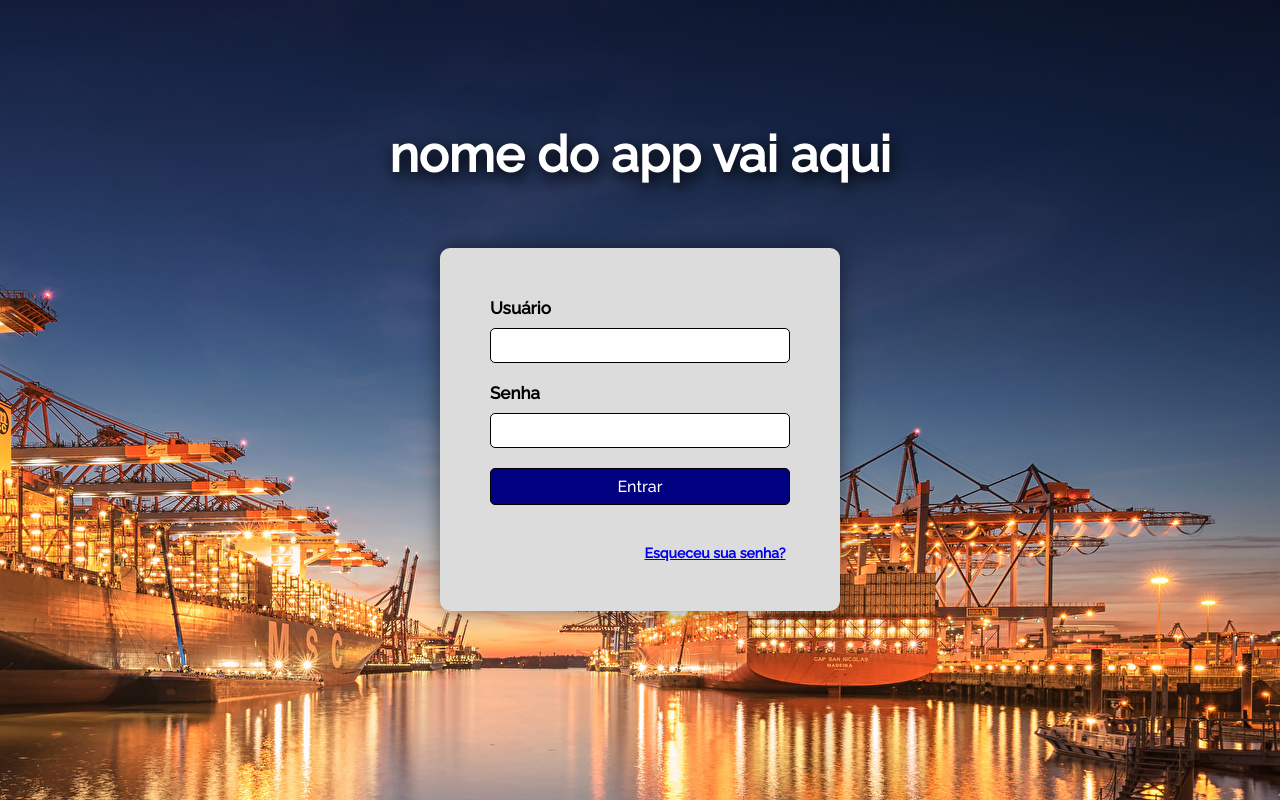
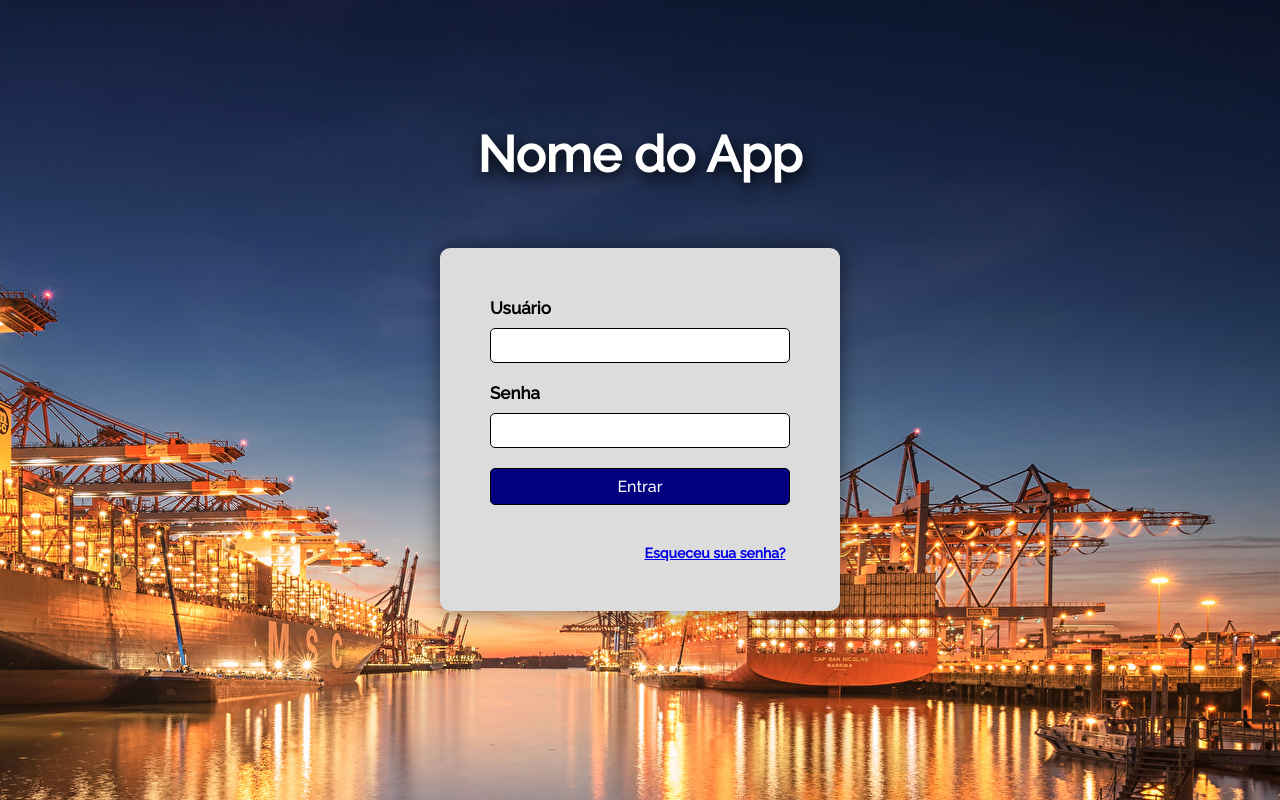
Before and after one commit to adrianmedeiros00/moorships, a React (Create React App) app: page / in a window 1280 px wide. Built offline with nearby package versions, Linux system fonts and the light colour scheme.

Commit message:
Tela de login

```diff
--- a/src/App.js
+++ b/src/App.js
@@ -6,7 +6,7 @@ const App = () => {
     return (
         <>
             <GlobalStyle/>
-              <SignIn title='nome do app vai aqui'/>
+              <SignIn title='Nome do App'/>
         </>
     )
 }
```
